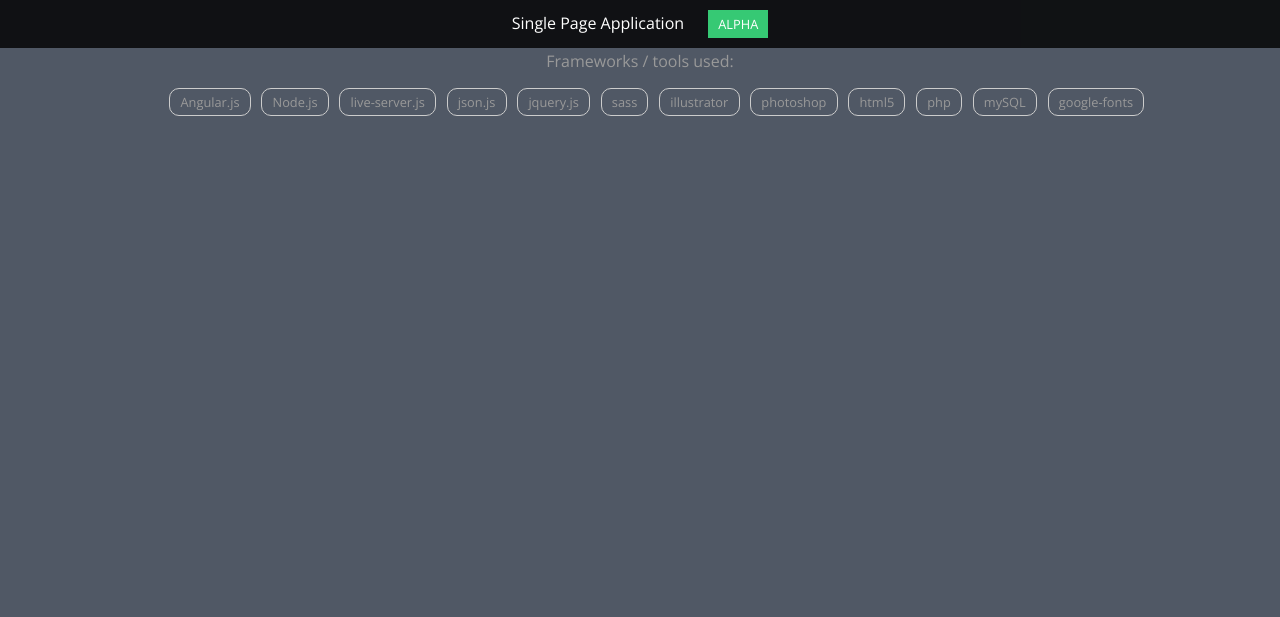
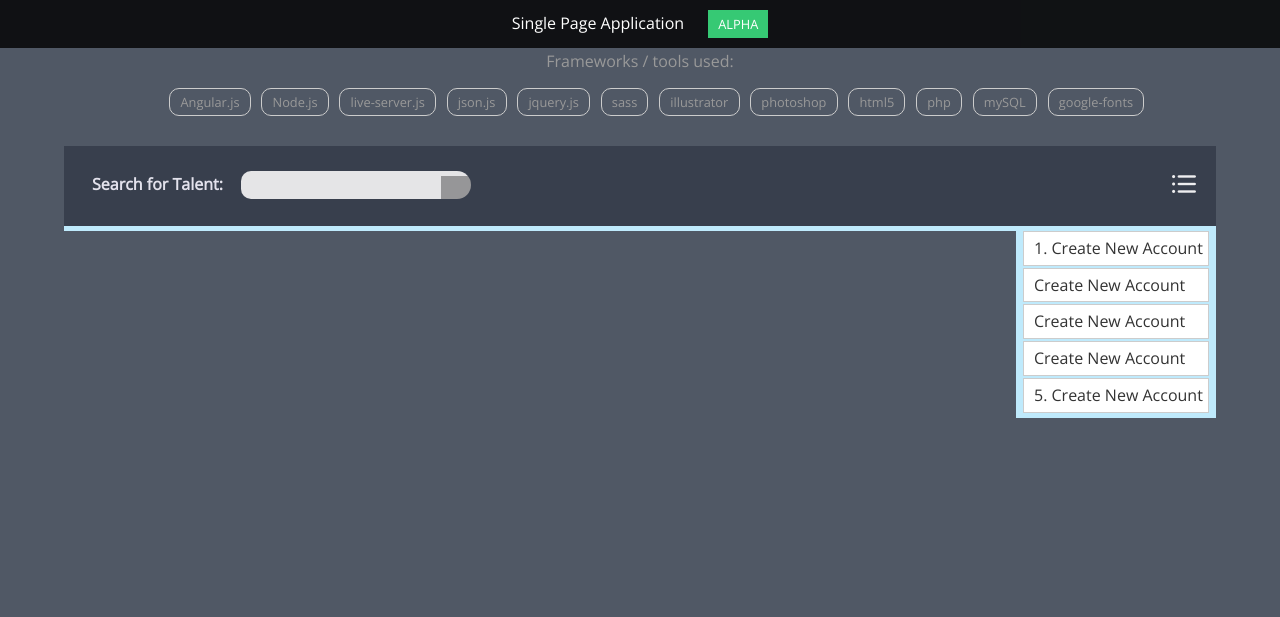
Before and after one commit to soccermatrix/Profiles, a PHP site: page / in a window 1280 px wide. Shown: the top 617 px of the page. Before the commit the page ends 116 px from the top, so only its background shows below. Run offline with PHP 8.4, Linux system fonts and the light colour scheme; data that the repository does not hold is empty; style sheets or scripts are compiled from the project's sources; some libraries are stand-ins or nearby versions; grey boxes are pictures that could not be loaded.

Commit message:
made top bar stick to the top of the page. added new main menu. cleaned up html <div> tags.

```diff
--- a/css/master.css
+++ b/css/master.css
@@ -9,7 +9,7 @@
 
 #banner {
   width: 100%;
-  z-index: 200;
+  z-index: 2;
   position: fixed;
   top: 0;
   padding: 10px;
@@ -64,8 +64,47 @@
   background-color: #DBE0EA;
   position: relative;
   opacity: 0;
-  padding: 0 0 50px 0;
+  padding: 1px 0 50px 0;
+  margin-top: 10px;
   text-align: center; }
+
+#top_menu {
+  min-height: 80px;
+  margin: 0 auto;
+  position: relative;
+  padding: 0;
+  text-align: center;
+  z-index: 2; }
+
+#top_menu_options {
+  margin: 0 auto;
+  position: relative;
+  width: 100%;
+  height: 5px;
+  background-color: #BFEAFC;
+  /*display: none;*/ }
+
+#top_menu_options_list {
+  background-color: #BFEAFC;
+  width: 200px;
+  right: 0;
+  position: absolute;
+  z-index: 300; }
+  #top_menu_options_list ul {
+    margin: 5px;
+    padding: 0; }
+    #top_menu_options_list ul li {
+      background-color: white;
+      text-align: left;
+      list-style: none;
+      margin: 2px;
+      padding: 5px 0 5px 10px;
+      cursor: pointer;
+      border: 1px solid #ccc; }
+    #top_menu_options_list ul li:hover {
+      background-color: #E3F5FA;
+      border-color: #E3F5FA;
+      color: #00AEEF; }
 
 .form {
   text-align: center;
@@ -73,7 +112,8 @@
   width: 100%;
   height: 80px;
   padding: 25px 0;
-  background-color: #363E4B; }
+  background-color: #363E4B;
+  opacity: .9; }
 
 .form-item-left {
   float: left; }
--- a/css/master.scss
+++ b/css/master.scss
@@ -18,7 +18,7 @@
 }
 #banner {
 	width:100%;
-	z-index: 200;
+	z-index: 2;
 	position:fixed;
 	top:0;
 	padding:10px;
@@ -79,8 +79,51 @@
 	background-color:#DBE0EA;
 	position: relative;
 	opacity: 0;
-	padding: 0 0 50px 0;
+	padding: 1px 0 50px 0;
+	margin-top:10px;
 	text-align: center;
+}
+
+#top_menu {
+	min-height:80px;
+	margin: 0 auto;
+	position: relative;
+	padding:0;
+	text-align: center;
+	z-index: 2;
+}
+#top_menu_options {
+	margin: 0 auto;
+	position: relative;
+	width:100%;
+	height:5px;
+	background-color: #BFEAFC;
+	/*display: none;*/
+}
+#top_menu_options_list {
+	background-color:#BFEAFC;
+	width:200px;
+	right:0;
+	position:absolute;
+	z-index: 300;
+	ul{
+		margin:5px;
+		padding:0;
+		li{
+			background-color:white;
+			text-align: left;
+			list-style: none;
+			margin: 2px;
+			padding: 5px 0 5px 10px;
+			cursor: pointer;
+			border: 1px solid #ccc;
+		}
+		li:hover {
+			background-color: #E3F5FA;
+			border-color:#E3F5FA;
+			color:#00AEEF;
+		}
+	}
 }
 
 .form {
@@ -90,6 +133,7 @@
 	height:80px;
 	padding:25px 0;
 	background-color:#363E4B;
+	opacity:.9;
 }
 
 .form-item-left {
--- a/index.html
+++ b/index.html
@@ -45,11 +45,12 @@
   <body>
     <ng-view></ng-view>
     <div id="HomeCtrol" ng-controller="HomeCtrol">
-      <div>
       <div id="banner">
         Single Page Application <span>ALPHA</span>
-        </div>
+      </div><!-- end  banner -->
+
       <div id="wrapper" >
+
         <div id="header">
          <p>Frameworks / tools used:</p>
          <ul>
@@ -66,9 +67,11 @@
           <li>mySQL</li>
           <li>google-fonts</li>
         </ul>
-        </div>
-        <div class="cards">
-         <form class="form" ng-submit="setSearch(searchStr)">
+      </div><!-- end  header -->
+
+
+      <div id="top_menu">
+        <form class="form fixedElement" ng-submit="setSearch(searchStr)">
           <div class="form-item-left">
            <span class="label">Search for Talent:</span>
            <input type="text" id="searchStr" ng-model="searchStr" name="searchStr"/>
@@ -78,6 +81,21 @@
            <image id="menu" src="images/menu_icon.png"/>
          </div>
        </form>
+       <div id="top_menu_options">
+         <div id="top_menu_options_list">
+           <ul>
+             <li id="menu_add">1. Create New Account</li>
+             <li>Create New Account</li>
+             <li>Create New Account</li>
+             <li>Create New Account</li>
+             <li>5. Create New Account</li>
+           </ul>
+         </div>
+       </div>
+     </div><!-- end top_menu -->
+
+
+     <div class="cards">
        <h1>PROFILES ({{totalEmployees}})</h1>
        <!-- <div data-role id="{{ 'dz_' + employee.id }}" class="dz" ng-repeat="employee in employees | filter: search | orderBy: '-'"> -->
        <!-- <input type="text" ng-model="employee.fullName"> -->
@@ -111,21 +129,20 @@
             {{ employee.quote }}
           </div>
           <div class="buttons">
-            <button id="{{ 'btn_' + employee.id }}" class="portfolio" ng-click="setActiveEmployee(employee,employee.id)">VIEW PROFILE</button><br/>
+            <button id="{{ 'btn_' + employee.id }}" class="portfolio" ng-click="setActiveEmployee(employee,employee.id)">VIEW PROFILE</button>
           </div>
         </div>
       </div>
     </div>
   </div>
-</div>
+</div><!-- end cards -->
+
 <div id="footer">
   Copyright &copy; www.luisespinal.com | This is a personal project inteded to apply scripting and UI-UX design concepts.<br/>
   All work is being completed by Luis Espinal.<br/><br/>
   <a href="https://trello.com/b/dPaqF7PT/profiles-web-application" target="_blank">tasks @Trello.com</a> | <a href="https://github.com/soccermatrix/Profiles" target="_blank">code @GitHub.com</a>
-</div>
-
-</div>
-</div>
+</div> <!-- end footer -->
+</div> <!-- end wrapper -->
 
 <!-- Active user dialog -->
 <div data-role id="dialog_active_user" class="dialog_main">
@@ -162,8 +179,9 @@
  </div>
 </div>
 </div>
-</div>
+</div><!-- end Active user dialog -->
 
+<!-- insert form -->
 <div data-role id="dialog_form_insert" class="dialog_main">
  <div data-role id="dialog_form_insert_main" class="dialog_form dialog_main" ng-controller="InsertCtrol">
   <div class="dialog_card">
@@ -214,9 +232,9 @@
 </div>
 </div>
 </div>
-</div>
+</div> <!-- end insert form -->
 
-
+<!-- update form -->
 <div data-role id="dialog_form_update" class="dialog_form dialog_main" >
  <div data-role id="dialog_form_update_main" class="dialog_main"  ng-controller="UpdateCtrol">
   <div class="dialog_card">
@@ -268,9 +286,10 @@
 </div>
 </div>
 </div>
-</div>
+</div><!-- end update form -->
 
 
+<!-- delete form -->
 <div data-role id="dialog_form_delete" class="dialog_main">
  <div data-role id="dialog_form_delete_main" class="dialog_form dialog_main" ng-controller="DeleteCtrol">
   <div class="dialog_card">
@@ -322,19 +341,14 @@
 </div>
 </div>
 </div>
-</div>
+</div><!-- end delete form -->
 
 
 
-<div data-role id="dialog_menu" class="dialog_form">
- <div data-role id="dialog_menu_main" class="dialog_form">
-   <ul>
-    <li id="menu_add">Add New User</li>
-  </ul>
-</div>
-</div>
+</div> <!-- end HomeCtrol -->
 
-</div>
+
+
 
 </body>
 </html>
--- a/js/globals.js
+++ b/js/globals.js
@@ -20,3 +20,28 @@
 
 $.getScript('js/nav.js', function(){})
 $.getScript('js/dragExe.js', function(){});
+
+
+$(document).ready(function(){
+	positionElements();
+	$(window).scroll(function(e){
+		positionElements()
+	});
+});
+
+function positionElements(){
+	var $tm = $('#top_menu');
+	var $c = $('.cards');
+	var isPositionFixed = ($tm.css('position') == 'fixed');
+	if ($(this).scrollTop() > 95 && !isPositionFixed){
+			// place it back top of page
+			($tm).css({'position': 'fixed', 'top': '48px', 'width': '90%', 'z-index': '2'});
+			($c).css({'top': '75px'});
+		}
+		if ($(this).scrollTop() < 95 && isPositionFixed)
+		{
+			// show over the scrolling content
+			($tm).css({'position': 'relative', 'top': '0px', 'width': '100%', 'z-index': '2'});
+			($c).css({'top': '0px'});
+		}
+	}
--- a/js/nav.js
+++ b/js/nav.js
@@ -3,6 +3,15 @@
 var loadNavComplete = false;
 function loadNav(){
 	console.log('loadNav()');
+	$(document).click(function(e){
+		console.log('document click()');
+		var target = e.target;
+		console.log('$(target).parents().parents(): ' + $(target).parents().parents().id)
+		if (!$(target).is('#top_menu_options_list') && !$(target).is('#menu')) {
+			$('#top_menu_options_list').hide();
+		}
+	});
+
 	$(document).ready(function(){
 		if(!loadNavComplete){
 			loadNavComplete = true;
@@ -35,24 +44,13 @@
 				$('#btn_' + activeEmployeeID).addClass('portfolio-active');
 			});
 
+			$('#top_menu_options_list').hide();
 			$('#menu').on('click', function(e){
-				$( "#dialog_menu" ).dialog({
-					modal: true,
-					resizable: false,
-					position: { my: "right top", at: "right bottom", of: this },
-					show: { effect: "fade", duration: 100 },
-					close: function( event, ui ) {}
-				});
-				active_dialog = 'dialog_menu';
-				$( "#dialog_menu_main" ).css("visibility", "visible");
-				$('.ui-widget-overlay,#dialog_menu').on('click', function(){
-					hideAll();
-				});
+				$('#top_menu_options_list').toggle();
 			});
 
 			var dialog_name;
 			$('#menu_add').on('click', function(e){
-				console.log('click() insert')
 				hideAll();
 				dialog_name = 'dialog_form_insert';
 				dialog_modal = true;
--- a/js/user_delete.js
+++ b/js/user_delete.js
@@ -43,7 +43,8 @@
 					console.log("deleted Successfully");
 					//$scope.$emit('someEvent', args)
 					runController = true;
-					$scope.loadData();
+					$scope.$emit('loadData', [])
+					//$scope.loadData();
 
 				})
 				.error(function(data, status, headers, config) {
--- a/js/user_insert.js
+++ b/js/user_insert.js
@@ -64,7 +64,8 @@
 				//console.log("inserted Successfully");
 				//$scope.$emit('someEvent', args)
 				runController = true;
-				$scope.loadData();
+				$scope.$emit('loadData', [])
+				//$scope.loadData();
 
 			})
 			.error(function(data, status, headers, config) {
```
Also changed, not shown: js/library.js (+16 -14 lines). Lines whose indentation alone changed are shown as unchanged.
